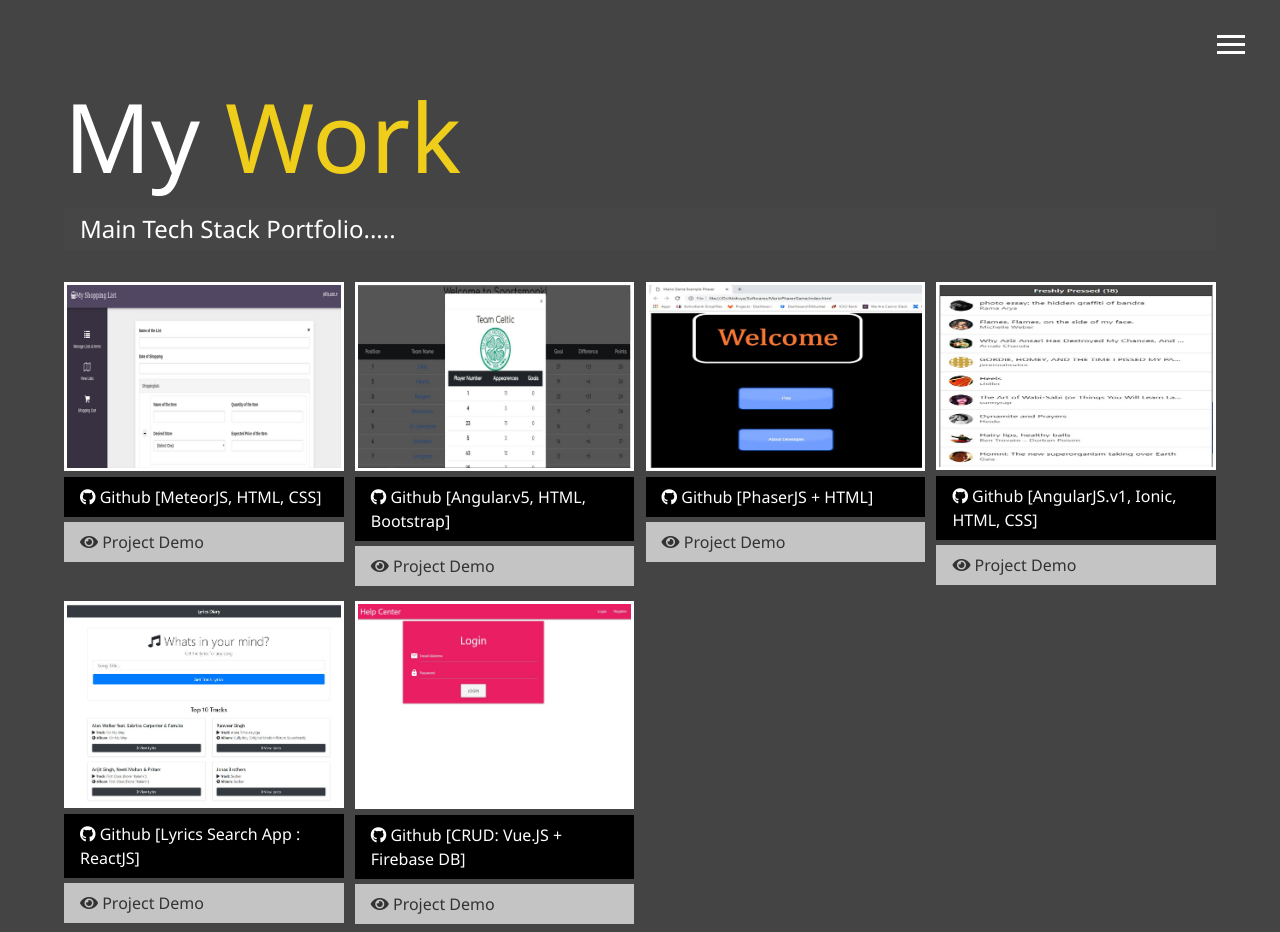
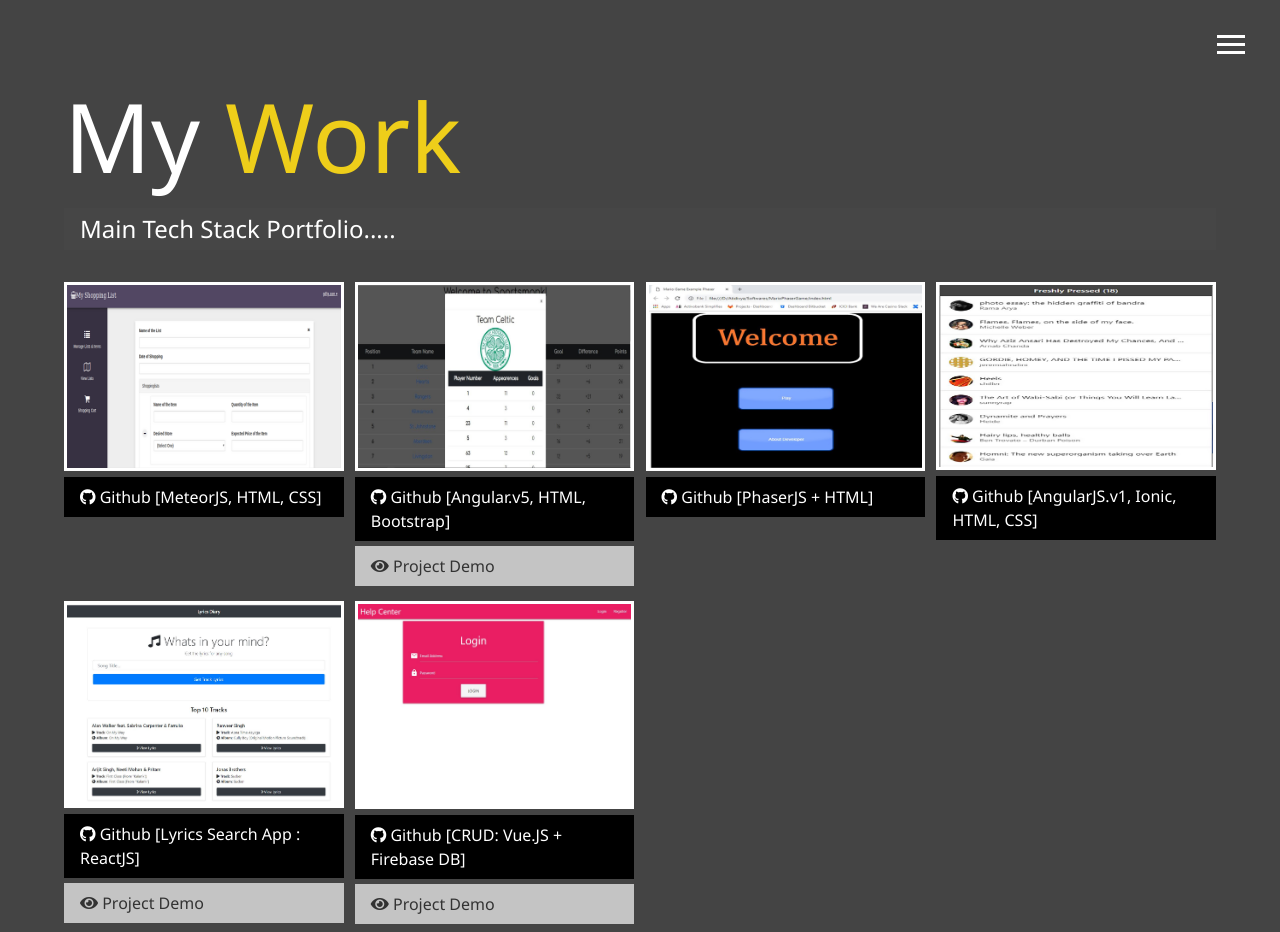
Before and after one commit to atidivya/myStack, a website: page dist/work.html in a window 1280 px wide. Shown: the top 932 px of the page. Drawn offline with Linux system fonts and the light colour scheme.

Commit message:
remove default demo

```diff
--- a/dist/work.html
+++ b/dist/work.html
@@ -60,9 +60,6 @@
                     <a href="https://github.com/atidivya/shoppingList" class="btn-dark">
                             <i class="fab fa-github"></i> Github [MeteorJS, HTML, CSS]
                     </a>
-                    <a href="#" class="btn-light">
-                        <i class="fas fa-eye"></i> Project Demo
-                      </a>
                 </div>
                 <div class="item">
                     <a href="#!">
@@ -82,9 +79,6 @@
                     <a href="https://github.com/atidivya/MarioPhaserGame" class="btn-dark">
                         <i class="fab fa-github"></i> Github [PhaserJS + HTML]
                     </a>
-                    <a href="#" class="btn-light">
-                        <i class="fas fa-eye"></i> Project Demo
-                      </a>
                 </div>
                 <div class="item">
                     <a href="#!">
@@ -93,9 +87,6 @@
                     <a href="https://github.com/atidivya/BlogReader_IonicApp" class="btn-dark">
                         <i class="fab fa-github"></i> Github [AngularJS.v1, Ionic, HTML, CSS]
                     </a>
-                    <a href="#" class="btn-light">
-                        <i class="fas fa-eye"></i> Project Demo
-                      </a>
                 </div>
                 <div class="item">
                     <a href="#!">
```
